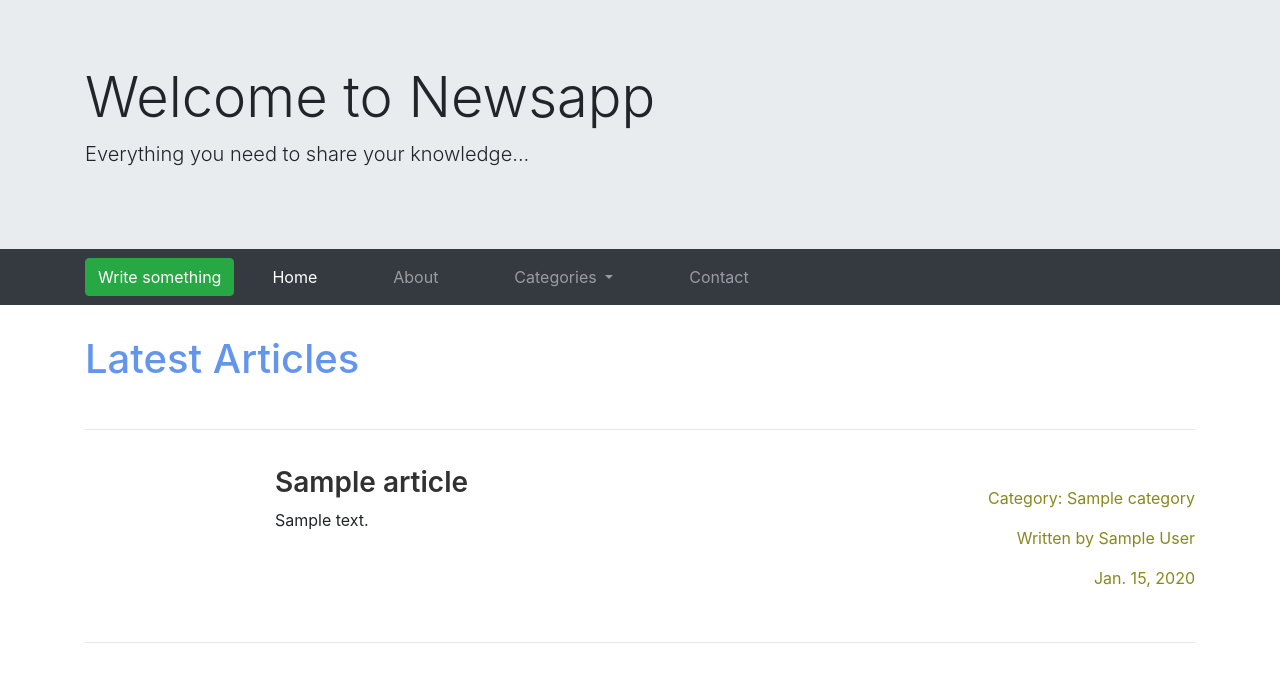
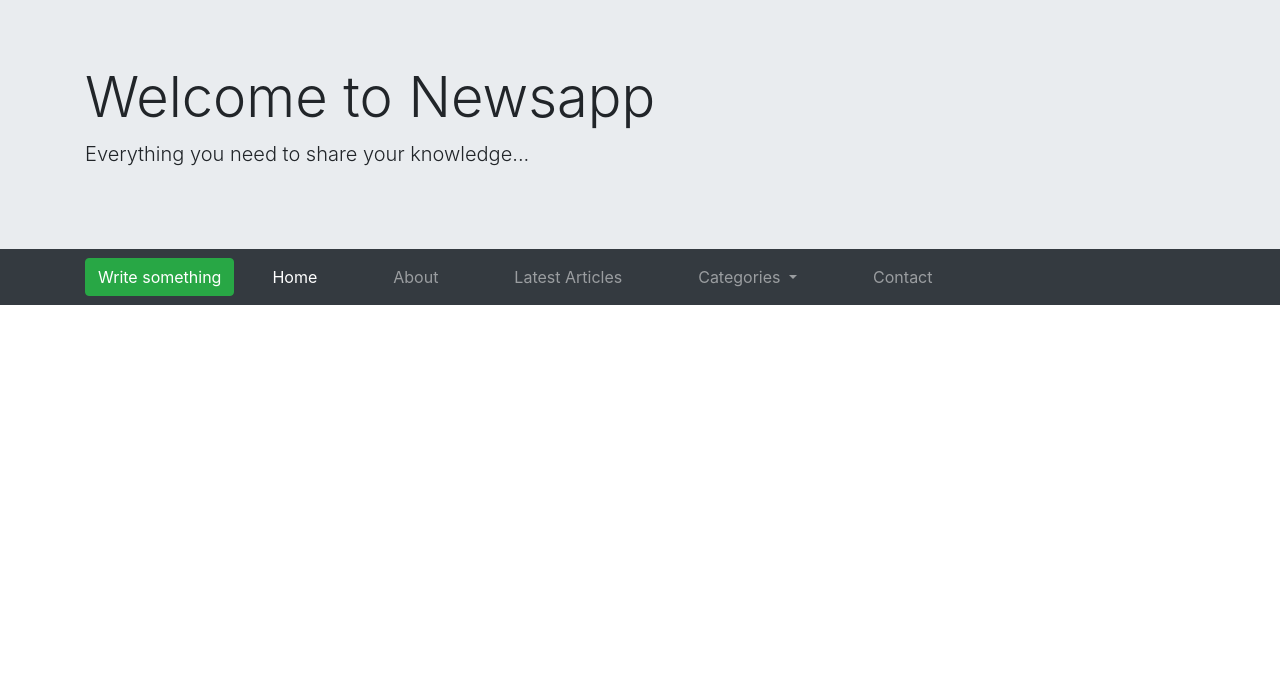
Before and after one commit to LukaRiba/newsapp, a Django app: template my_newsapp/templates/my_newsapp/home.html in a window 1280 px wide. Shown: the top 682 px of the page. Run offline with Django 3.2, Linux system fonts and the light colour scheme; the template is opened without the code that fills it: most values are stand-ins (such as "Sample title", 1, 10 or a date in 2020); some libraries are stand-ins or nearby versions.

Commit message:
latest articles is separated page, home page to implement next

```diff
--- a/my_newsapp/static/my_newsapp/home_style.css
+++ b/my_newsapp/static/my_newsapp/home_style.css
@@ -9,11 +9,11 @@ nav a:hover {
   text-decoration: none;
 }
 
-h3 a {
+h3 a, p a {
   color: rgb(49, 49, 49);
 }
 
-h3 a:hover {
+h3 a:hover, p a:hover  {
   color: rgb(105, 102, 102);
   text-decoration: none;
 }
--- a/my_newsapp/templates/my_newsapp/category.html
+++ b/my_newsapp/templates/my_newsapp/category.html
@@ -45,8 +45,7 @@
         <p>{{ article.short_description }}</p>
       </div>
       <div class="col-md-4 text-lightbrown padding-top-20 text-right">
-        <p>Category: {{ article.category }}</p>
-        <p>Written by {{ article.author }}</p>
+        <p style="margin-top: 40px">Written by {{ article.author }}</p>
         <p>{{ article.pub_date.date }}</p> {% comment %} date() metoda vraća samo datum; bez nje ispisuje se i datum i vrijeme {% endcomment %}
       </div>
     </div>
--- a/my_newsapp/templates/my_newsapp/home.html
+++ b/my_newsapp/templates/my_newsapp/home.html
@@ -17,52 +17,9 @@
   </div>
 {% endblock jumbo %}
 
-{% block navbar_categories_dropdown %}
-  {% comment %} categories list {% endcomment %}
-  <ul class="dropdown-menu" aria-labelledby="navbarDropdownMenuLink">
-    {% for category in categories %}
-      {% comment %} are there articles in a category? If yes, create category submenu {% endcomment %}
-      {% if category.articles.all %}
-        <li class="dropdown-submenu">
-          <a class="dropdown-item dropdown-toggle" href="{{ category.get_absolute_url }}">{{ category.title }}</a>
-          {% comment %} list of categorie's articles {% endcomment %}
-          <ul class="dropdown-menu">
-            {% for article in category.articles.all %}
-              <li>
-                <a class="dropdown-item" href="{{ article.get_absolute_url }}">{{ article.title }}</a>
-              </li>
-            {% endfor %}
-          </ul>
-        </li>
-      {% endif %}
-    {% endfor %}
-  </ul>
-{% endblock navbar_categories_dropdown %}
 
 {% block content %}
-  <div class="container">
-    <h1 class="padding-top-30 padding-bottom-30 text-cornflowerblue">Latest Articles</h1>
-    <hr>
-  </div>
-  {% for article in articles  %}
-    <div class="container">
-      <div class="row padding-top-20 padding-bottom-20">
-        <div class="col-md-2">
-          <img src="{% thumbnail article.thumbnail_image 150x150 crop %}">
-        </div>
-        <div class="col-md-6">
-          <h3><a href="{{ article.get_absolute_url }}">{{ article.title }}</a></h3>
-          <p>{{ article.short_description }}</p>
-        </div>
-        <div class="col-md-4 text-lightbrown padding-top-20 text-right">
-          <p>Category: {{ article.category }}</p>
-          <p>Written by {{ article.author }}</p>
-          <p>{{ article.pub_date.date }}</p> {% comment %} date() metoda vraća samo datum; bez nje ispisuje se i datum i vrijeme {% endcomment %}
-        </div>
-      </div>
-      <hr>
-    </div>
-  {% endfor %}
+
 {% endblock content %}
 
 {% block script %}
--- a/my_newsapp/urls.py
+++ b/my_newsapp/urls.py
@@ -7,6 +7,7 @@ app_name = 'my_newsapp'
 # Tablica regex-a : https://developer.mozilla.org/en-US/docs/Learn/Server-side/Django/Generic_views
 urlpatterns = [
     url(r'^home/$', views.HomeView.as_view(), name='home'),
+    url(r'^latest-articles/$', views.LatestArticlesView.as_view(), name='latest-articles'),
     url(r'^(?P<slug>[-\w]+)/$', views.CategoryView.as_view(), name='category'),
     url(r'^(?P<category>[\w-]+)/(?P<slug>[\w-]+)/$', views.ArticleDetailView.as_view(), name='article-detail')
 ]
--- a/templates/base.html
+++ b/templates/base.html
@@ -32,15 +32,32 @@
         <li class="nav-item">
           <a class="nav-link" href="#">About</a>
         </li>
+        <li class="nav-item">
+          <a class="nav-link" href="{% url 'my_newsapp:latest-articles' %}">Latest Articles</a>
+        </li>
         <li class="nav-item dropdown">
           <a class="nav-link dropdown-toggle" href="#" id="navbarDropdownMenuLink" data-toggle="dropdown" aria-haspopup="true" aria-expanded="false">
             Categories
           </a>
-
-          {% block navbar_categories_dropdown %}
-
-          {% endblock navbar_categories_dropdown %}
-
+          {% comment %} categories list {% endcomment %}
+          <ul class="dropdown-menu" aria-labelledby="navbarDropdownMenuLink">
+          {% for category in categories %}
+            {% comment %} are there articles in a category? If yes, create category submenu {% endcomment %}
+            {% if category.articles.all %}
+              <li class="dropdown-submenu">
+                <a class="dropdown-item dropdown-toggle" href="{{ category.get_absolute_url }}">{{ category.title }}</a>
+                {% comment %} list of categorie's articles {% endcomment %}
+                <ul class="dropdown-menu">
+                  {% for article in category.articles.all %}
+                    <li>
+                      <a class="dropdown-item" href="{{ article.get_absolute_url }}">{{ article.title }}</a>
+                    </li>
+                  {% endfor %}
+                </ul>
+              </li>
+            {% endif %}
+          {% endfor %}
+          </ul>
         </li>
         <li class="nav-item">
           <a class="nav-link" href="#">Contact</a>
```
Also changed, not shown: my_newsapp/templates/my_newsapp/detail.html (+1 -12 lines), my_newsapp/templates/my_newsapp/latest_articles.html (added, +51 -0 lines), my_newsapp/views.py (+22 -21 lines).
